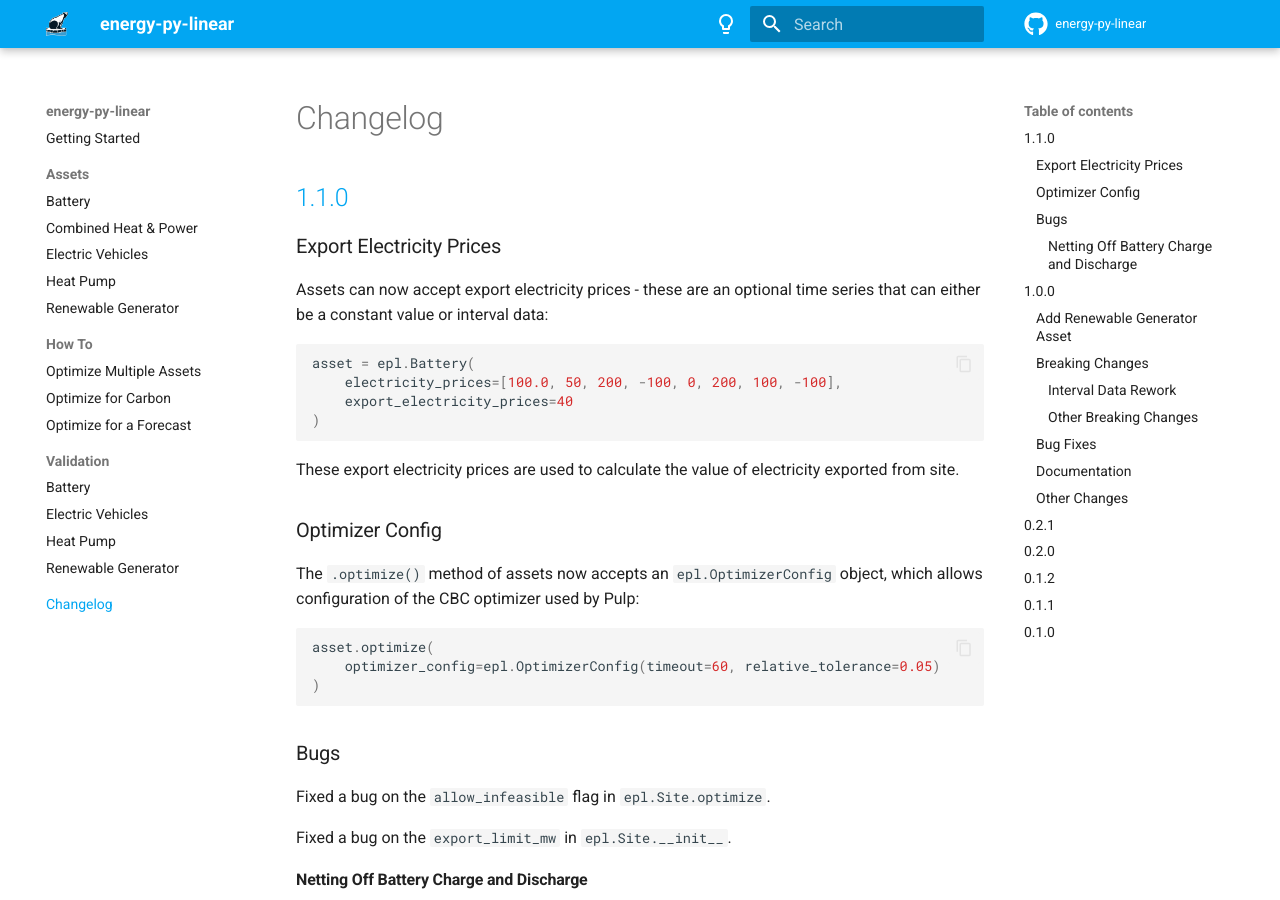
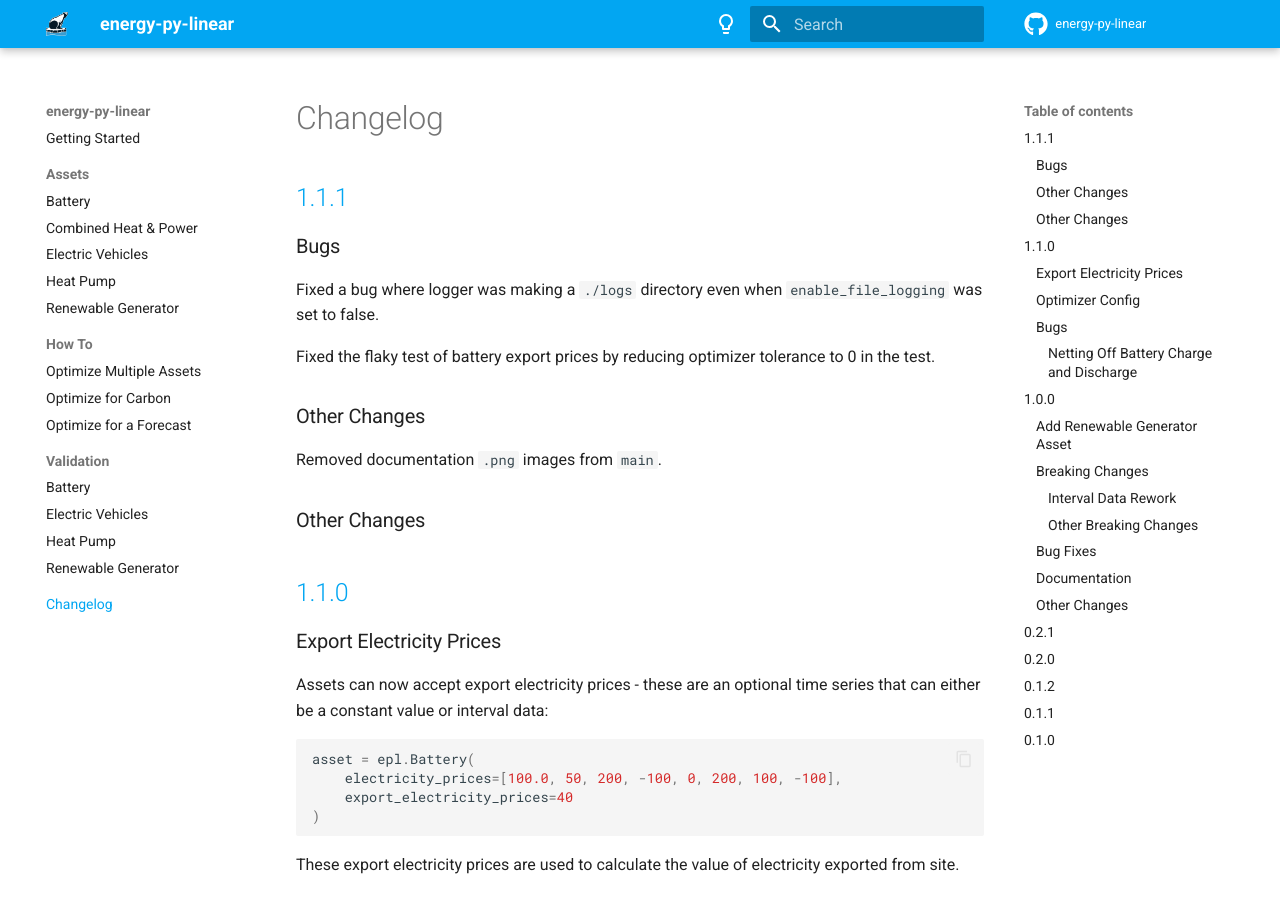
Before and after one commit to ADGEfficiency/energy-py-linear, an MkDocs documentation site: the page built from docs/docs/changelog.md, in a window 1280 px wide and 900 px high. Built offline with MkDocs 1.6.1 and Material for MkDocs 9.7.7, drawn with Linux system fonts in a browser that asks for light colours; comment, search, counter and statistics services are not loaded; the version menu is left out.

Commit message:
v1.1.1 Release (#54)

```diff
--- a/docs/docs/changelog.md
+++ b/docs/docs/changelog.md
@@ -1,4 +1,18 @@
 # Changelog
+
+## [1.1.1](https://github.com/ADGEfficiency/energy-py-linear/releases/tag/v1.1.0)
+
+### Bugs
+
+Fixed a bug where logger was making a `./logs` directory even when `enable_file_logging` was set to false.
+
+Fixed the flaky test of battery export prices by reducing optimizer tolerance to 0 in the test.
+
+### Other Changes
+
+Removed documentation `.png` images from `main`.
+
+### Other Changes
 
 ## [1.1.0](https://github.com/ADGEfficiency/energy-py-linear/releases/tag/v1.1.0)
 
--- a/pyproject.toml
+++ b/pyproject.toml
@@ -1,6 +1,6 @@
 [tool.poetry]
 name = "energypylinear"
-version = "1.1.0"
+version = "1.1.1"
 description = "Optimizing energy assets with mixed-integer linear programming."
 authors = ["Adam Green <adam.green@adgefficiency.com>"]
 license = "MIT"
```
